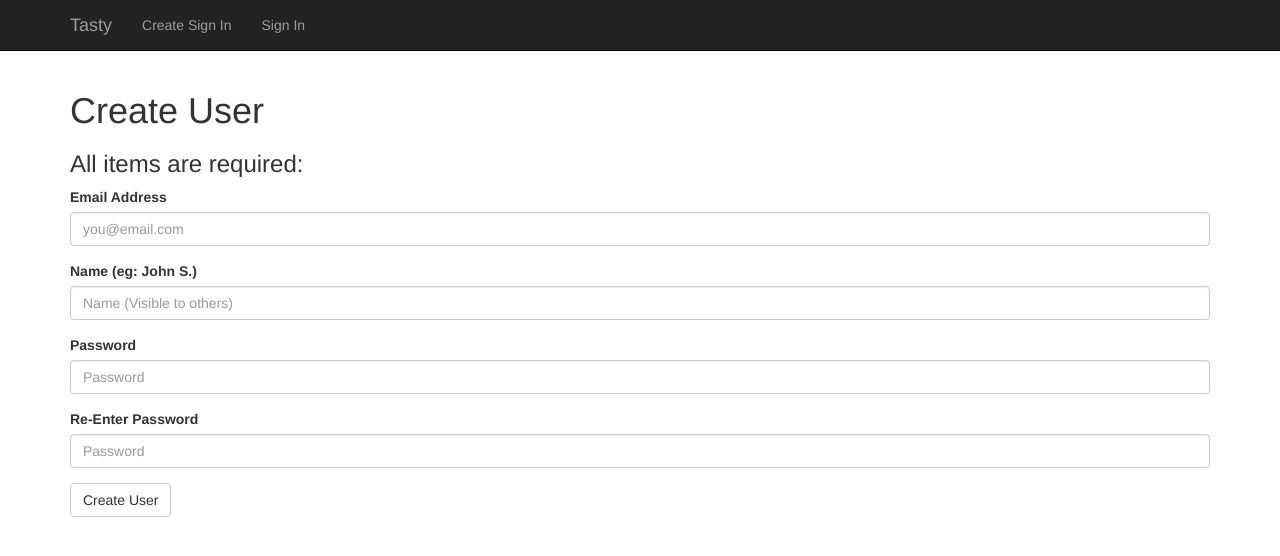
After one commit to kristjin/tasty, a Flask app: page /newuser in a window 1280 px wide. The commit adds this page. Shown: the top 556 px of the page. Run offline with Flask 2, Linux system fonts and the light colour scheme; parts of the project's set-up code (start-up, migrations or seed data) failed here and were passed over; some libraries are stand-ins or nearby versions.

Commit message:
Add a user page added and functional.

```diff
--- a/requirements.txt
+++ b/requirements.txt
@@ -9,11 +9,13 @@ SQLAlchemy==0.9.8
 Werkzeug==0.10.1
 alembic==0.7.4
 argparse==1.2.1
+gunicorn==19.3.0
+ipython==3.0.0
 itsdangerous==0.24
+jsonschema==2.4.0
 mistune==0.5
+nose==1.3.4
 psycopg2==2.5.2
 selenium==2.44.0
 splinter==0.7.0
 wsgiref==0.1.2
-nose==1.3.4
-jsonschema==2.4.0
--- a/tasty/templates/base.html
+++ b/tasty/templates/base.html
@@ -43,7 +43,8 @@
 
       {% with anon_user = current_user.is_anonymous() %}
       {% if anon_user %}
-        <li><a href="/login">Log In</a></li>
+        <li><a href="/newuser">Create Sign In</a></li>
+        <li><a href="/login">Sign In</a></li>
       {% endif %}
       {% endwith %}
 
@@ -70,6 +71,7 @@
   </div>
 </div>
 
+<!-- The following with section is used to flash messages to the user --!>
 {% with messages = get_flashed_messages(with_categories=true) %}
   {% if messages %}
     {% for category, message in messages %}
--- a/tasty/templates/login.html
+++ b/tasty/templates/login.html
@@ -1,6 +1,7 @@
 {% extends "base.html" %}
 {% block content %}
 <form role="form" method="POST">
+    <h1>User Sign In</h1>
     <div class="form-group">
         <label for="email">Email address</label>
         <input type="email" class="form-control" id="email" name="email" placeholder="Email address" required>
--- /dev/null
+++ b/tasty/templates/newuser.html
@@ -0,0 +1,24 @@
+{% extends "base.html" %}
+{% block content %}
+<form role="form" method="POST">
+    <h1>Create User</h1>
+    <h3>All items are required:</h3>
+    <div class="form-group">
+        <label for="email">Email Address</label>
+        <input type="text" class="form-control" id="email" name="email" placeholder="you@email.com" required>
+    </div>
+    <div class="form-group">
+        <label for="name">Name (eg: John S.)</label>
+        <input type="text" class="form-control" id="name" name="name" placeholder="Name (Visible to others)" required>
+    </div>
+    <div class="form-group">
+        <label for="pw1">Password</label>
+        <input type="password" class="form-control" id="pw1" name="pw1" placeholder="Password" required>
+    </div>
+    <div class="form-group">
+        <label for="pw2">Re-Enter Password</label>
+        <input type="password" class="form-control" id="pw2" name="pw2" placeholder="Password" required>
+    </div>
+    <button type="submit" class="btn btn-default">Create User</button>
+</form>
+{% endblock %}
--- a/tasty/views.py
+++ b/tasty/views.py
@@ -1,15 +1,51 @@
 __author__ = 'kristjin@github'
 from flask import flash, render_template, request, redirect, url_for
 from flask.ext.login import login_user, logout_user, login_required, current_user
-from werkzeug.security import check_password_hash
+from werkzeug.security import check_password_hash, generate_password_hash
 
 from tasty import app
 from .database import session
 from .models import Flavor, User
 
+
+@app.route("/newuser", methods=["POST"])
+def create_new_user_post():
+    email = request.form["email"]
+    name = request.form["name"]
+    pw1 = request.form["pw1"]
+    pw2 = request.form["pw2"]
+
+    user = session.query(User).filter(User.email == email).first()
+    if user:
+        flash("An account with that email already exists in the database.", "danger")
+        return redirect("/login")
+    elif not email or not name or not pw1 or not pw2:
+        flash("All fields are required.  Please enter the missing data and try again.", "danger")
+        return redirect("/newuser")
+    elif pw1 != pw2:
+        flash("Passwords do not match.", "danger")
+        return redirect("/newuser")
+    else:
+        user = User(
+            email=email,
+            name=name,
+            password=generate_password_hash(pw1)
+        )
+        session.add(user)
+        session.commit()
+        return redirect("/login")
+
+
+@app.route("/newuser")
+def create_new_user_get():
+    """ View the page for creating a new user """
+    return render_template("newuser.html")
+
+
 @app.route("/")
 @app.route("/page/<int:page>")
 def view_flavors_list(page=1, paginate_by=10):
+    """ view a list of flavors """
     # Zero-indexed page
     page_index = page - 1
 
@@ -36,6 +72,7 @@ def view_flavors_list(page=1, paginate_by=10):
 
 @app.route("/flavor/<int:fid>")
 def view_flavor_get(fid):
+    """ View match details of a given ingredient """
     flavor = session.query(Flavor).get(fid)
     return render_template("flavor.html",
                            current_user=current_user,
@@ -104,14 +141,19 @@ def match_flavors(fid, mid=0):
 @app.route("/flavor/add", methods=["POST"])
 @login_required
 def add_flavor_post():
-    flavor = Flavor(
-        name=request.form["flavor"],
-        creator=current_user,
-    )
-    session.add(flavor)
-    session.commit()
-
-    return redirect("/flavor/{}".format(flavor.id))
+    flavor_name = request.form["flavor"]
+    flavor = session.query(Flavor).filter(Flavor.name == flavor_name).first()
+    if flavor:
+        flash("That flavor already exists in the database", "danger")
+        redirect("/flavor/{}".format(flavor.id))
+    else:
+        flavor = Flavor(
+            name=flavor_name,
+            creator=current_user,
+        )
+        session.add(flavor)
+        session.commit()
+        return redirect("/flavor/{}".format(flavor.id))
 
 @app.route("/flavor/add", methods=["GET"])
 @login_required
```
Also changed, not shown: tasty/models.py (+7 -1 lines).
